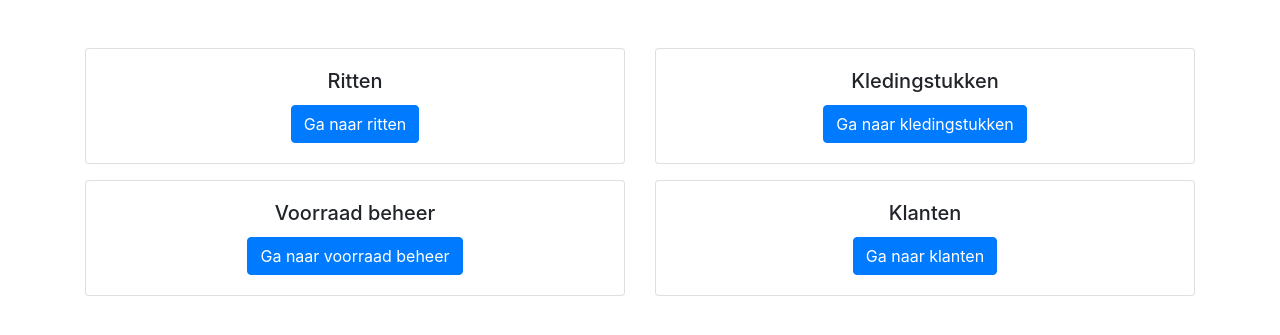
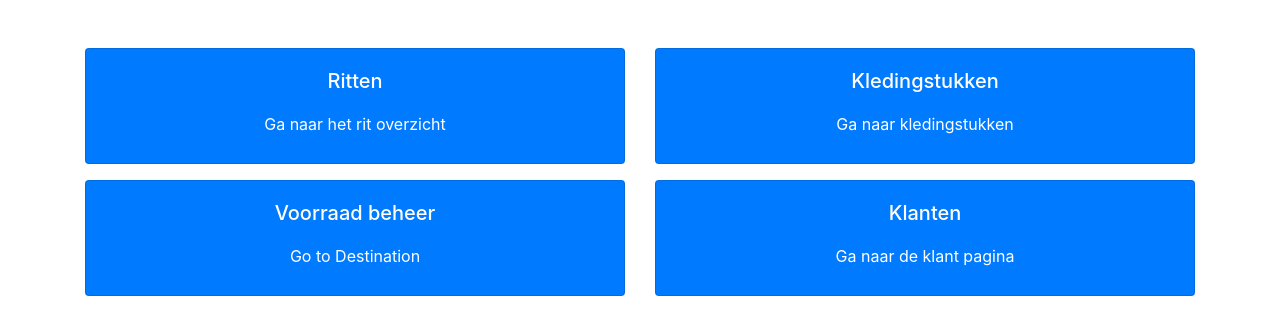
Before and after one commit to DeDaveyy/kringloop, a PHP site: page / in a window 1280 px wide. Shown: the part 56-391 px from the top of the page. Run offline with PHP 8.4, Linux system fonts and the light colour scheme.

Commit message:
toch wel

```diff
--- a/index.php
+++ b/index.php
@@ -1,30 +1,37 @@
 <?php
-include ("./includes/header.includes.php");
+include "./includes/header.includes.php";
 ?>
 
 <head>
+<style>
+  /* Style voor achtergrond- en tekstkleur */
+    .card {
+      background-color: #007bff;
+      color: #fff;
+    }
+</style>
 </head>
 <main class="mt-3">
 <div class="container mt-5">
   <div class="row justify-content-center">
-    <!-- First Column -->
+    <!-- Eerste Kolom -->
     <div class="col-md-6">
       <div class="card mb-3">
         <div class="card-body d-flex flex-column align-items-center">
           <h5 class="card-title">Ritten</h5>
-          <button class="btn btn-primary"><a href="#destination1" class="text-white">Ga naar ritten</a></button>
+          <button class="btn btn-primary"><a href="#destination1" class="text-white">Ga naar het rit overzicht</a></button>
         </div>
       </div>
 
       <div class="card">
         <div class="card-body d-flex flex-column align-items-center">
           <h5 class="card-title">Voorraad beheer</h5>
-          <button class="btn btn-primary"><a href="#destination2" class="text-white">Ga naar voorraad beheer</a></button>
+          <button class="btn btn-primary"><a href="#destination2" class="text-white">Go to Destination</a></button>
         </div>
       </div>
     </div>
 
-    <!-- Second Column -->
+    <!-- Tweede Kolom -->
     <div class="col-md-6">
       <div class="card mb-3">
         <div class="card-body d-flex flex-column align-items-center">
@@ -36,7 +43,7 @@ include ("./includes/header.includes.php");
       <div class="card">
         <div class="card-body d-flex flex-column align-items-center">
           <h5 class="card-title">Klanten</h5>
-          <button class="btn btn-primary"><a href="#destination4" class="text-white">Ga naar klanten</a></button>
+          <button class="btn btn-primary"><a href="#destination4" class="text-white">Ga naar de klant pagina</a></button>
         </div>
       </div>
     </div>
```
